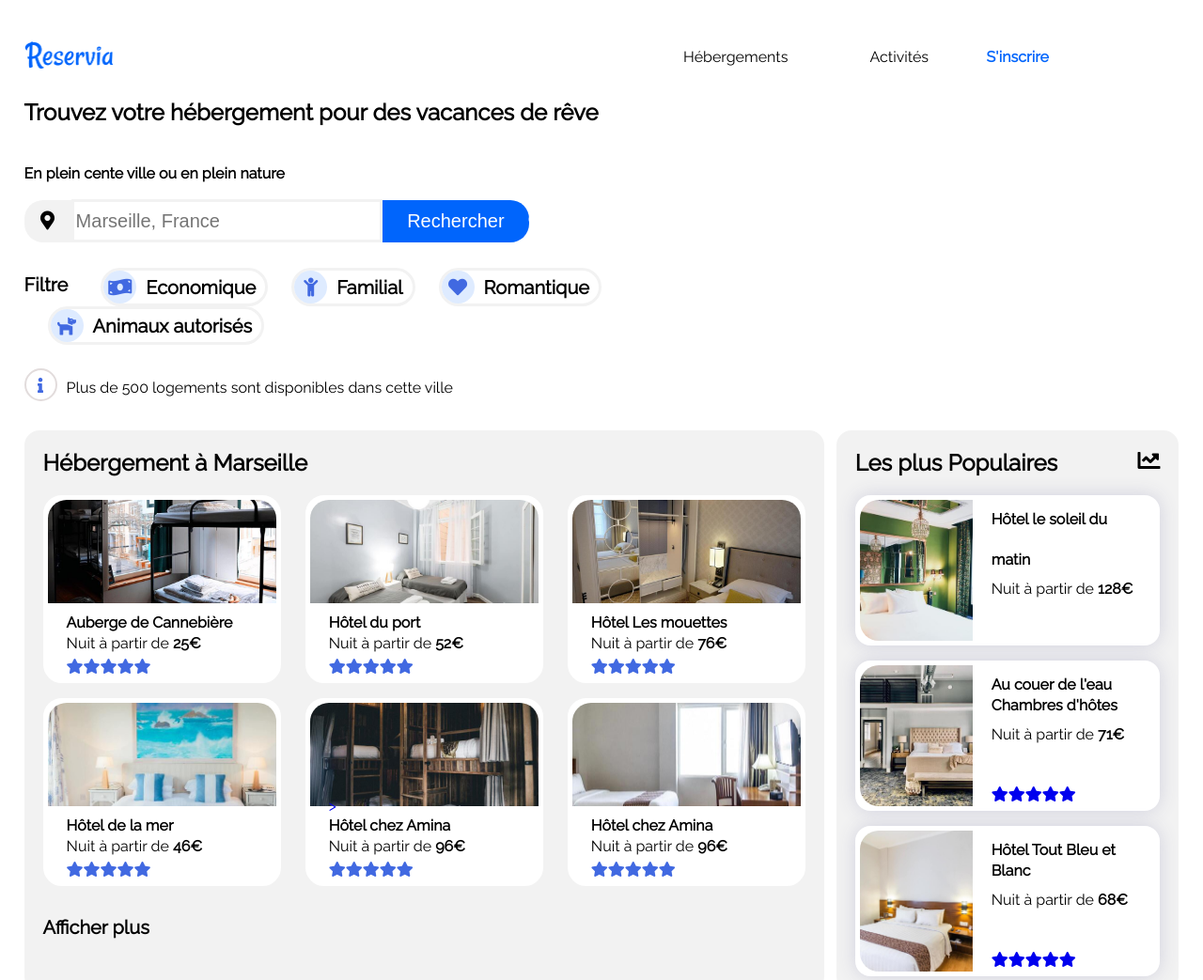
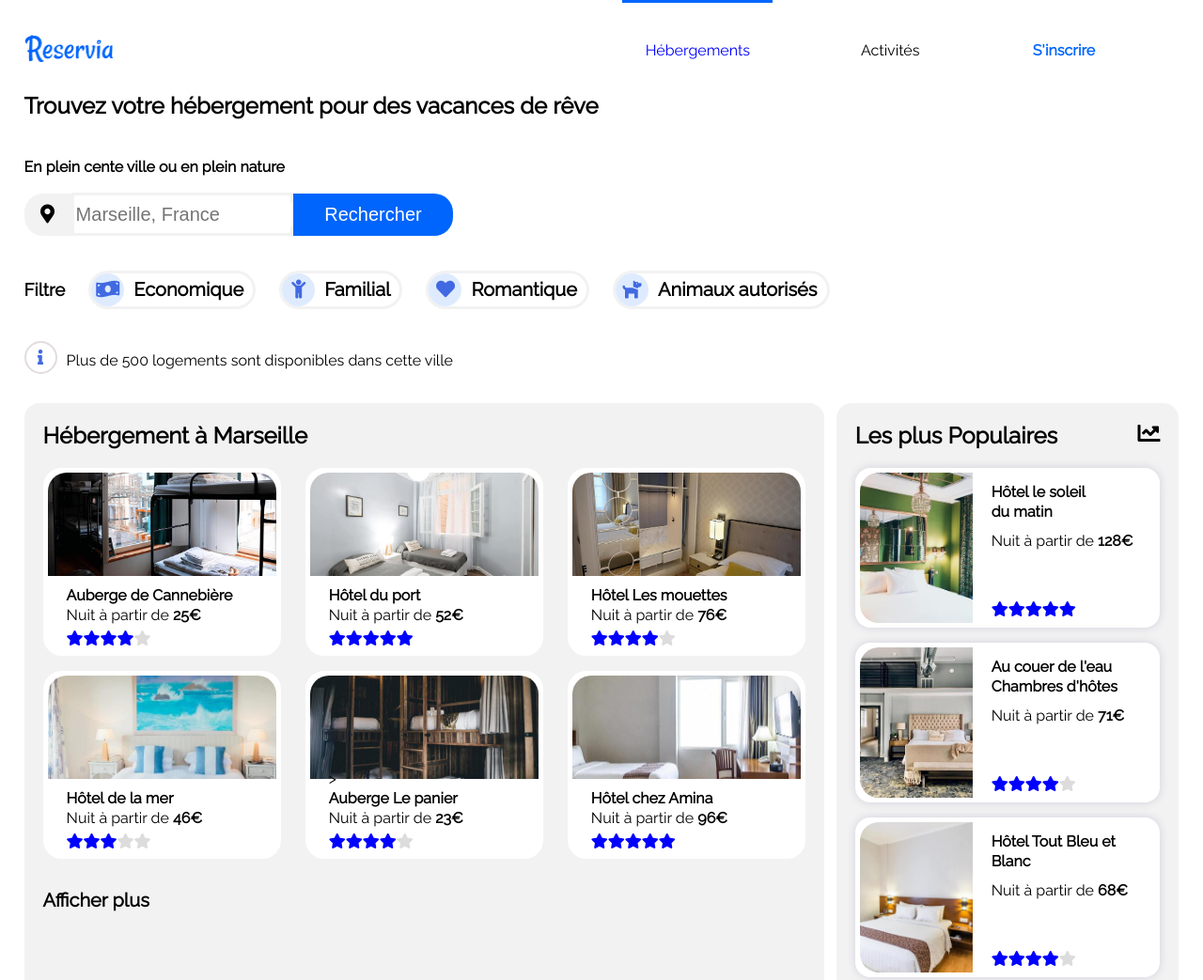
Before and after one commit to lahcenOK/OukaddourLahcen_2_29042021, a plain HTML site: page index.html in a window 1280 px wide. Shown: the top 1043 px of the page at 94% size. Drawn offline with Linux system fonts and the light colour scheme.

Commit message:
Mie à jour : menu navigation

```diff
--- a/index.html
+++ b/index.html
@@ -16,21 +16,26 @@
     <div id="main_Container">
         <!--------header----------->
         <header>
-
              <div id="logo" class="Box">
                 <a href="images/logo/Reserviax.png">
                     <img src="images/logo/Reserviax.png" alt="logo Reservia" width="95" height="45">
                 </a>
             </div>
-            <nav class="Box">
-                <ul class="navigation">
-                    <li><a href="#Hebergement">Hébergements</a></li>
-                    <li><a href="#Activites">Activités</a></li>
-                </ul>
+            <nav id="navigation" class="Box">
+                <div  class="menunav">
+                    <div class="menunav_heberge">
+						<a class="lien_heberge" href="#Hebergement">Hébergements</a>
+					</div>
+                    <div class="menunav_active">
+						<a class="lien_active" href="#Activites">Activités</a>
+					</div>
+                </div>
             </nav>
-            <div id="inscription" class="Box"><strong>S'inscrire</strong></a>
+            <div id="inscription" class="Box">
+                <a class="menu_inscrire" href="#">S'inscrire</a>
             </div>
         </header>
+
 
         <!--section Recherche------>
         <section id="Recherche">
@@ -55,10 +60,10 @@
             </form>
 
             <div id="Filtre">
+
+                    <h3> Filtre</h3>
                 <div class="Box_main">
-                    <div>
-                        <span class="selection">Filtre</span>
-                    </div>
+
                     <div class="Box">
                         <div class="iconefiltre">
                             <i class="fas fa-money-bill-wave"></i>
@@ -111,7 +116,11 @@
                                     <p> Nuit à partir de <strong>25€</strong></p>
                                 </div>
                                 <div class="nbretoile">
-                                    <i class="fas fa-star"></i><i class="fas fa-star"></i><i    class="fas fa-star"></i><i class="fas fa-star"></i></i><i class="fas fa-star" color="grey"></i>
+                                    <i class="fas fa-star" style="color:blue">
+                                    </i><i class="fas fa-star" style="color:blue">
+                                    </i><i class="fas fa-star" style="color:blue">
+                                    </i><i class="fas fa-star" style="color:blue">
+                                    </i></i><i class="fas fa-star" style="color:gainsboro"></i>
                                 </div>
                             </div>
                         </a>
@@ -127,7 +136,11 @@
                                     <p> Nuit à partir de <strong>52€</strong></p>
                                 </div>
                                 <div class="nbretoile">
-                                    <i class="fas fa-star"></i><i class="fas fa-star"></i><i class="fas fa-star"></i><i class="fas fa-star"></i></i><i class="fas fa-star"></i>
+                                    <i class="fas fa-star" style="color:blue">
+                                    </i><i class="fas fa-star" style="color:blue">
+                                    </i><i class="fas fa-star" style="color:blue">
+                                    </i><i class="fas fa-star" style="color:blue">
+                                    </i></i><i class="fas fa-star" style="color:blue"></i>
                                 </div>
                             </div>
                         </a>
@@ -141,9 +154,14 @@
                                 <div class="legende">
                                     <h4> Hôtel Les mouettes</h4>
                                     <p> Nuit à partir de <strong>76€</strong></p>
+
                                 </div>
                                 <div class="nbretoile">
-                                    <i class="fas fa-star"></i><i class="fas fa-star"></i><i class="fas fa-star"></i><i class="fas fa-star"></i></i><i class="fas fa-star" color="grey"></i>
+                                    <i class="fas fa-star" style="color:blue">
+                                    </i><i class="fas fa-star" style="color:blue">
+                                    </i><i class="fas fa-star" style="color:blue">
+                                    </i><i class="fas fa-star" style="color:blue">
+                                    </i></i><i class="fas fa-star" style="color:gainsboro"></i>
                                 </div>
                             </div>
                         </a>
@@ -159,7 +177,11 @@
                                     <p> Nuit à partir de <strong>46€</strong></p>
                                 </div>
                                 <div class="nbretoile">
-                                    <i class="fas fa-star"></i><i class="fas fa-star"></i><i class="fas fa-star"></i><i class="fas fa-star"color="grey"></i></i><i class="fas fa-star" color="grey"></i>
+                                    <i class="fas fa-star" style="color:blue">
+                                    </i><i class="fas fa-star" style="color:blue">
+                                    </i><i class="fas fa-star" style="color:blue">
+                                    </i><i class="fas fa-star" style="color:gainsboro">
+                                    </i></i><i class="fas fa-star" style="color :gainsboro"></i>
                                 </div>
                             </div>
                         </a>
@@ -171,11 +193,15 @@
                             </div>
                             <div class="infoheberge">>
                                 <div class="legende">
-                                    <h4> Hôtel chez Amina</h4>
-                                    <p> Nuit à partir de <strong>96€</strong></p>
+                                    <h4> Auberge Le panier</h4>
+                                    <p> Nuit à partir de <strong>23€</strong></p>
                                 </div>
                                 <div class="nbretoile">
-                                    <i class="fas fa-star"></i><i class="fas fa-star"></i><i    class="fas fa-star"></i><i class="fas fa-star"></i></i><i class="fas fa-star" color="grey"></i>
+                                    <i class="fas fa-star" style="color:blue">
+                                    </i><i class="fas fa-star" style="color:blue">
+                                    </i><i class="fas fa-star" style="color:blue">
+                                    </i><i class="fas fa-star" style="color:blue">
+                                    </i></i><i class="fas fa-star" style="color:gainsboro"></i>
                                 </div>
                             </div>
                         </a>
@@ -191,7 +217,11 @@
                                     <p> Nuit à partir de <strong>96€</strong></p>
                                 </div>
                                 <div class="nbretoile">
-                                    <i class="fas fa-star"></i><i class="fas fa-star"></i><i class="fas fa-star"></i><i class="fas fa-star"></i></i><i class="fas fa-star"></i>
+                                    <i class="fas fa-star" style="color:blue">
+                                    </i><i class="fas fa-star" style="color:blue">
+                                    </i><i class="fas fa-star" style="color:blue">
+                                    </i><i class="fas fa-star" style="color:blue">
+                                    </i></i><i class="fas fa-star" style="color:blue"></i>
                                 </div>
                             </div>
                         </a>
@@ -211,12 +241,16 @@
                             </div>
                             <div class="infoheberge">
                                 <div class="legende">
-                                    <h4> Hôtel le soleil du <h4>
-                                    <h4>  matin</h4>
+                                    <h4> Hôtel le soleil <h4>
+                                    <h4> du matin </h4>
                                     <p> Nuit à partir de <strong>128€</strong></p>
                                 </div>
                                 <div classe="nbretoile">
-                                    <i class="fas fa-star"></i><i class="fas fa-star"></i><i class="fas fa-star"></i><i class="fas fa-star"></i></i><i class="fas fa-star"></i>
+                                    <i class="fas fa-star" style="color:blue">
+                                    </i><i class="fas fa-star" style="color:blue">
+                                    </i><i class="fas fa-star" style="color:blue">
+                                    </i><i class="fas fa-star" style="color:blue">
+                                    </i></i><i class="fas fa-star" style="color:blue"></i>
                                 </div>
                             </div>
                         </a>
@@ -233,7 +267,11 @@
                                     <p> Nuit à partir de <strong>71€</strong></p>
                                 </div>
                                 <div classe="nbretoile">
-                                    <i class="fas fa-star"></i><i class="fas fa-star"></i><i class="fas fa-star"></i><i class="fas fa-star"></i></i><i class="fas fa-star"color="grey"></i>
+                                    <i class="fas fa-star" style="color:blue">
+                                    </i><i class="fas fa-star" style="color:blue">
+                                    </i><i class="fas fa-star" style="color:blue">
+                                    </i><i class="fas fa-star" style="color:blue">
+                                    </i></i><i class="fas fa-star" style="color:gainsboro"></i>
                                 </div>
                             </div>
                         </a>
@@ -250,7 +288,11 @@
                                     <p> Nuit à partir de <strong>68€</strong></p>
                                  </div>
                                  <div classe="nbretoile">
-                                    <i class="fas fa-star"></i><i class="fas fa-star"></i><i class="fas fa-star"></i><i class="fas fa-star"></i></i><i class="fas fa-star"color="grey"></i>
+                                    <i class="fas fa-star" style="color:blue">
+                                    </i><i class="fas fa-star" style="color:blue">
+                                    </i><i class="fas fa-star" style="color:blue">
+                                    </i><i class="fas fa-star" style="color:blue">
+                                    </i></i><i class="fas fa-star" style="color:gainsboro"></i>
                                  </div>
                             </div>
                         </a>
--- a/style.css
+++ b/style.css
@@ -1,7 +1,8 @@
 /* Debut */
+
 body{
     margin:auto;
-    font-family: 'Raleway', 'Arial ';
+    font-family: 'Raleway', 'Arial';
 }
 
 #main_Container{
@@ -9,14 +10,15 @@ body{
     margin:auto;
 }
 
+/*Header*/
 header
 {   display:flex;
     width: 100%;
 }
 
 header .Box
-{   min-height: 60px;
-    display: flex;
+{
+    min-height: 40px;
 }
 
 header .Box:nth-child(1){
@@ -27,58 +29,74 @@ header .Box:nth-child(1){
 
 header .Box:nth-child(2){
     flex:2;
+    display: flex;
+    justify-content:space-between;
+    align-items: flex-end;
     padding-bottom: 15px;
-    display: flex;
 }
 
 header .Box:nth-child(3){
     flex:1;
     display: flex;
     align-items: flex-end;
+    justify-content: space-around;
     padding-bottom: 15px;
+}
+  /* Navigation */
+
+.menunav {
+    width: 100%;
+    display : flex;
+    justify-content :space-around;
+    align-items:center;
+}
+
+.menunav_heberge {
+    width:160px;
+    height: 60px;
+    display : flex;
+    justify-content :space-around;
+    align-items:flex-end;
+    border-top: 3px solid  #0065FC;
+}
+
+.menunav_active {
+    width:160px;
+    height: 60px;
+    display : flex;
+    justify-content :center;
+    align-items:flex-end;
+    border-top: 3px solid  transparent;
+}
+
+.lien_heberge {
+    text-decoration: none;
+    color:blue;
+}
+
+.lien_active {
+    text-decoration: none;
+    color: black;
+}
+
+.menu_inscrire {
     text-decoration: none;
     color: #0065FC ;
     font-weight: bold;
-}
-
-/* Menu navigation */
-.navigation {
-    padding: 0; margin: 0;
-    display: flex;
-    align-items: flex-end;
-    }
-
-.navigation li {
-    height: 70px;
-    display: flex;
-
-    align-items: flex-end;
-    margin-left: 87px;
-}
- nav .ha{
-     display: flex;
-     justify-content: space-around;
+    padding-right: 40px;
+    border-top: 3px solid  transparent;
  }
 
-.navigation a {
-    margin-right: 0px;
-    text-decoration: none;
-    display: flex;
-    color: #000;
-    text-align: center;
-
+.menunav_active :hover{
+    width:160px;
+    height: 60px;
+    display : flex;
+    justify-content :space-around;
+    align-items:flex-end;
+    color: #0065FC;
+    cursor: pointer;
+    border-top: 3px solid  #0065FC;
 }
-.navigation a:hover {
-    cursor: pointer;
-    color: #0065FC;
-    text-decoration: none;
-}
-.navigation li:hover{
-    cursor: pointer;
-    color: #0065FC;
-    border-top: 3px solid  #0065FC
-}
-
 
 /*Recherche */
 
@@ -88,7 +106,7 @@ header .Box:nth-child(3){
 }
 
 #Recherche .formulaire {
-    width: 45%;
+    width: 75%;
     height: 40px;
     display: flex;
     flex-direction: row;
@@ -109,7 +127,7 @@ header .Box:nth-child(3){
 
 #Recherche .recherche_ville{
     height: 40px;
-    width: 800px;
+    width: 25%;
     display: flex;
     align-items: center;
     border: 3px solid#F2F2F2;
@@ -118,6 +136,7 @@ header .Box:nth-child(3){
 #Recherche input{
     border :none;
     font-size: 20px;
+
 }
 
 #Recherche .boutonrecherche {
@@ -143,7 +162,6 @@ header .Box:nth-child(3){
       color: white;
 }
 
-
 /* Filtres */
 
 #Filtre {
@@ -152,39 +170,47 @@ header .Box:nth-child(3){
     font-weight: bold;
 }
 
+#Filtre h3{
+    padding-top: 30px;
+}
+
 #Filtre .Box_main {
-    width: 70%;
+    width: 80%;
     display: flex;
     flex-wrap: wrap;
     margin-top: 30px;
 }
 
 #Filtre .Box {
+    display: flex;
+    align-items: center;
     margin-left: 25px;
-    display: flex;
     font-size: 20px;
     border-radius: 25px;
     border: 3px solid #F2F2F2;
+
+
 }
 
 #Filtre .iconefiltre{
     width: 35px;
     height: 35px;
+    display: flex;
+    justify-content: center;
+    align-items: center;
     color:royalblue;
     border-radius: 50% / 50%;
     background-color :#DEEBFF;
-    display: flex;
-    justify-content: center;
-    align-items: center;
     margin-right: 10px;
 }
 
 #Filtre .selection {
-    height: 35px;
     display: flex;
     align-items: center;
+   /* height: 25px;*/
     font-size: 20px;
-    margin-right: 10px;
+    padding-right: 10px;
+
 }
 
 #Filtre .Box:hover {
@@ -250,7 +276,7 @@ header .Box:nth-child(3){
     cursor: pointer;
 }
 
-#HebergementResultat  img {
+#HebergementResultat img {
     width: 100%;
     height: 110px;
     object-fit: cover;
@@ -258,15 +284,14 @@ header .Box:nth-child(3){
 }
 
 #HebergementResultat .infoheberge{
+    display: flex;
+    flex-direction: column;
     margin-left: 20px;
+    color: black;
+}
 
-}
 #HebergementResultat .legende{
-    color: black;
-     max-width: 100%;
-}
-#HebergementResultat .nbretoile{
-    color: royalblue;
+      max-width: 100%;
 }
 
 .Hplus a {
@@ -280,9 +305,9 @@ header .Box:nth-child(3){
 
 #HebergementPopulaire
 {
+    flex: 2;
     background-color: #F2F2F2;
-    flex: 2;
-    min-height: 50px;
+    min-height: 100px;
     padding: 0px 20px 0px 20px  ;
     border-radius: 1em;
     display: flex;
@@ -294,12 +319,8 @@ header .Box:nth-child(3){
     justify-content: space-between;
 }
 
-#HebergementPopulaire .fas {
-    position: relative;
-}
-
 #HebergementPopulaire .Box{
-    height: 150px;
+    height: 160px;
     display: flex;
     flex-direction: column;
     background-color: #FFF;
@@ -308,35 +329,35 @@ header .Box:nth-child(3){
     margin:auto;
     margin-bottom: 1em;
     overflow: hidden;
-    box-shadow: 0 0 20px rgb(208, 208, 221);
+    box-shadow: 0 0 10px rgb(208, 208, 221);
 }
-
 
 #HebergementPopulaire  .Hpopulaire{
     display: flex;
 }
 
-#HebergementPopulaire  img {
+#HebergementPopulaire img {
     width:120px;
-    height: 150px;
+    height: 160px;
     object-fit: cover;
     border-radius: 20px 0px 0px 20px;
 }
 
 #HebergementPopulaire .infoheberge{
+    display:flex;
+    flex-direction: column;
     margin-left: 20px;
 }
 
 #HebergementPopulaire .legende{
     color: black;
-    margin-bottom: 45px;
+    margin-bottom: 38px;
     max-width: 100%;
 }
 
 .legende h4 {
     line-height: 0px;
     font-weight: bold;
-    white-space: pre-line;
 }
 
 /* Style section Activités */
@@ -354,12 +375,13 @@ header .Box:nth-child(3){
 }
 
 #Activites .Box {
-    margin: 2em 0em 2em -1em;
+    margin: 2em 0em 3em -1em;
 	max-height: 100%;
     width: 100%;
     border-radius: 2rem;
-    box-shadow: 0 0 20px rgb(208, 208, 221);
-
+    box-shadow: 0 0 10px rgb(208, 208, 221);
+    display: flex;
+    flex-direction: column;
 }
 
  #Activites .Activite{
@@ -369,22 +391,24 @@ header .Box:nth-child(3){
     width: 100%;
     height: 100%;
     margin: 0;
-
  }
 
 #Activites .image_activite{
-    width: 100%;
+    display: flex;
+    flex-direction: column;
+     width: 100%;
     height: 100%;
     border-radius: 20px;
     margin: 0;
     object-fit: cover;
-    display: inline-block;
 }
+
 #Activites  .vue_activite{
+    display: flex;
+    flex-direction: column;
     height: 100%;
     margin: 0px;
-
-    }
+}
 
 #Activites h4 {
     position: absolute;
@@ -410,14 +434,8 @@ header .Box:nth-child(3){
 	grid-row-end: 8;
 	grid-column-start: 2;
 	grid-column-end: 3;
-    display: inline-block;
 
 }
-
-/*.container img {
-    width: 50px;
-    height: 50px;
-}*/
 
 #Activites .Box:nth-child(3) {
 	grid-row-start: 7;
@@ -465,8 +483,6 @@ footer .Box_main{
     max-width: 1100px;
 }
 
-
-
 footer .Box {
     padding: 30px;
     display: flex;
@@ -483,4 +499,4 @@ footer .sous_titre {
 .sous_titre:hover {
     cursor: pointer;
     text-decoration-line: underline;
-  }
+}
--- a/stylem.css
+++ b/stylem.css
@@ -11,6 +11,50 @@
        position:absolute;
        top:5px;
     }
+
+    .menunav_heberge {
+        border-bottom: 3px solid  #0065FC;
+        border-top: transparent;
+        padding-bottom: 15px;
+    }
+
+    .menunav_active {
+        padding-bottom: 15px;
+    }
+
+    .menunav {
+        border-bottom: 3px solid  #F2F2F2;
+    }
+    .menunav_active :hover {
+        border-bottom: 3px solid  #0065FC;
+    }
+
+
+    /*Filtre*/
+    #Filtre {
+        display: flex;
+        flex-direction: column;
+        align-items: flex-start;
+    }
+    #Filtre .Box_main {
+        display: flex;
+        flex-wrap: wrap;
+        margin-top: 0px;
+    }
+
+    #Filtre h3{
+        padding-top: 20px;
+        margin-left: 15px;
+    }
+    #Filtre .Box {
+        display: flex;
+        flex-direction: row;
+        flex-wrap: nowrap;
+        margin-left: 15px;
+    }
+
+
+    /*Recherche */
 
     #Recherche .formulaire {
         width: 45%;
@@ -29,7 +73,6 @@
         display: flex;
         justify-content: center;
         align-items: center;
-      /*  display: list-item;*/
         background-color:  #0065FC;
         padding: 0px 20px 0px 20px;
         border-radius: 0px 20px 20px 0px;
@@ -68,6 +111,7 @@
         margin-bottom: 20px;
      }
 /* Section activités */
+
     #Activites .Box_main {
     display: flex;
     flex-direction: column;
@@ -79,9 +123,10 @@
     margin-bottom: 10px;
     }
 
-     #Activites .Box:nth-child(2) img{
-         height: 65%;
+    #Activites .Box:nth-child(2) {
+        height: 250px;
     }
+
 
     /*bas de page */
     footer {
@@ -94,6 +139,7 @@
         margin-bottom: 1em;
         margin-left: 1em;
     }
+
     .sous_titre:hover {
         cursor: pointer;
         text-decoration-line: underline;
--- a/stylet.css
+++ b/stylet.css
@@ -1,13 +1,13 @@
 /*  entre 6400px ET 1024px */
-@media (max-width : 1024px) {
+@media (max-width : 1024px) and (min-width :640px) {
 
     header
     {
-    flex-direction: column;
+    flex-direction: row;
     }
     header
-    {  position: relative;
-         display:flex;
+    {   display:flex;
         width: 100%;
     }
+
 }
```
Lines whose indentation alone changed are shown as unchanged.
